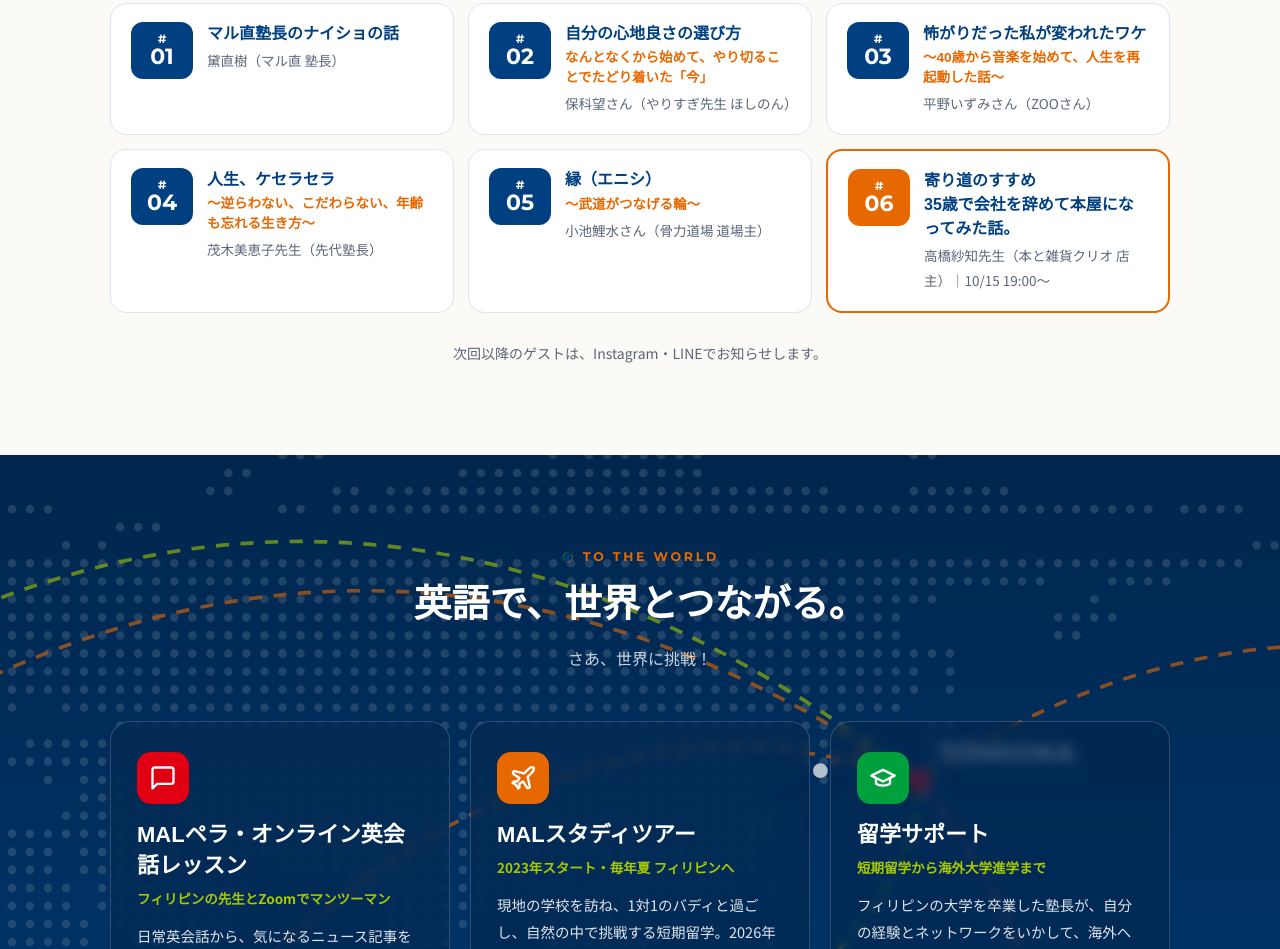
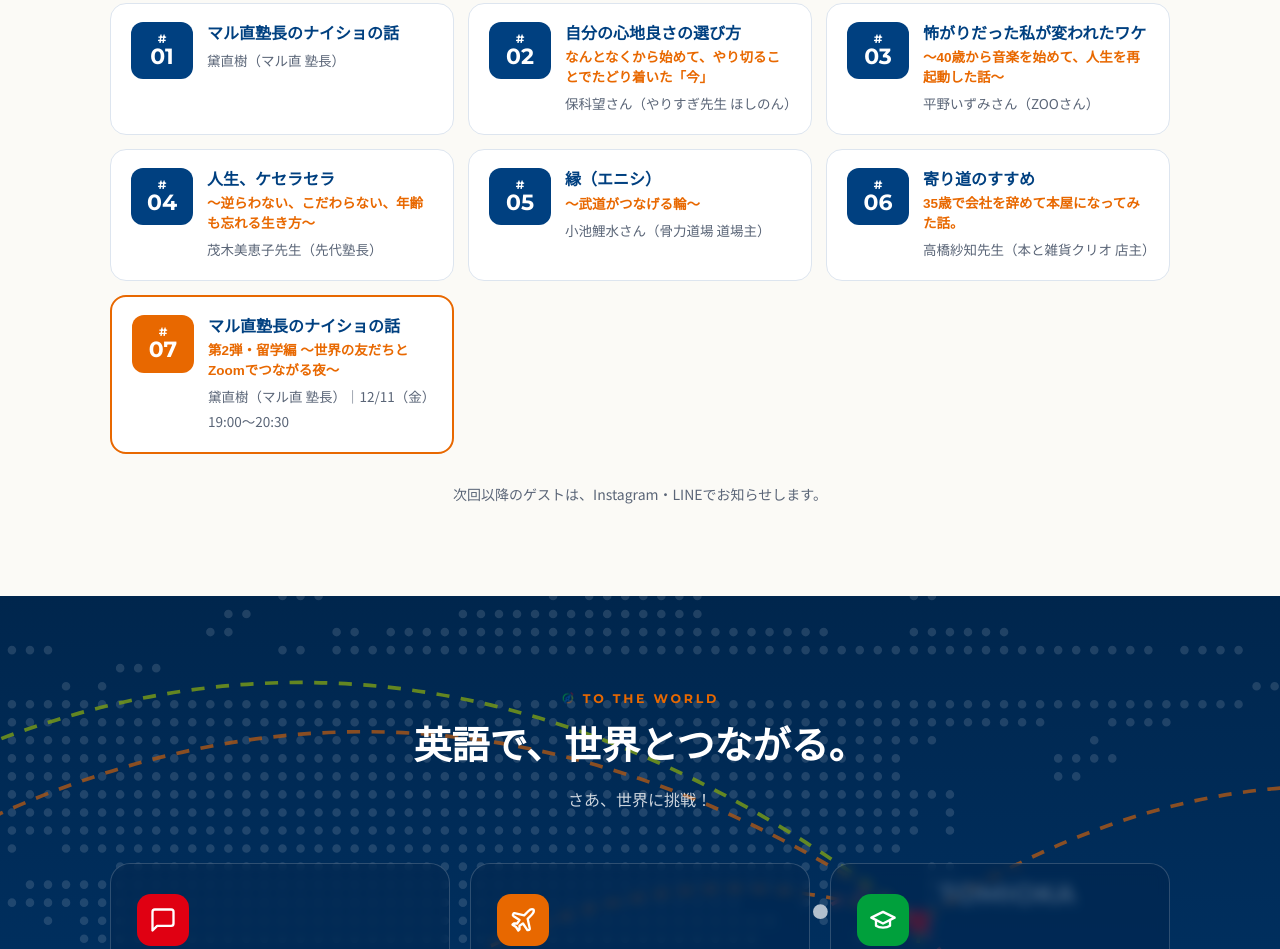
Before and after one commit to manabinoba-marunao/manabinoba-marunao.github.io, a plain HTML site: page index.html in a window 1280 px wide. Shown: the part 5337-6286 px from the top of the page. Drawn offline with Linux system fonts and the light colour scheme; a web font is replaced by a local one.

Commit message:
人生のOS #07（塾長のナイショの話 第2弾・留学編 12/11）を追加、#06を開催済みに
Co-Authored-By: Claude Opus 5.5 <noreply@anthropic.com>
Claude-Session: https://claude.ai/code/session_01SqDKXEB1bVQoEDiG4oSbJn

```diff
--- a/index.html
+++ b/index.html
@@ -519,7 +519,8 @@ const LINKS = {
       <li class="rv"><div class="no">#<b>03</b></div><div><div class="ttl">怖がりだった私が変われたワケ<br><small>〜40歳から音楽を始めて、人生を再起動した話〜</small></div><div class="who">平野いずみさん（ZOOさん）</div></div></li>
       <li class="rv"><div class="no">#<b>04</b></div><div><div class="ttl">人生、ケセラセラ<br><small>〜逆らわない、こだわらない、年齢も忘れる生き方〜</small></div><div class="who">茂木美恵子先生（先代塾長）</div></div></li>
       <li class="rv"><div class="no">#<b>05</b></div><div><div class="ttl">縁（エニシ）<br><small>〜武道がつなげる輪〜</small></div><div class="who">小池鯉水さん（骨力道場 道場主）</div></div></li>
-      <li class="rv next"><div class="no">#<b>06</b></div><div><div class="ttl">寄り道のすすめ<br>35歳で会社を辞めて本屋になってみた話。</div><div class="who">高橋紗知先生（本と雑貨クリオ 店主）｜10/15 19:00〜</div></div></li>
+      <li class="rv"><div class="no">#<b>06</b></div><div><div class="ttl">寄り道のすすめ<br><small>35歳で会社を辞めて本屋になってみた話。</small></div><div class="who">高橋紗知先生（本と雑貨クリオ 店主）</div></div></li>
+      <li class="rv next"><div class="no">#<b>07</b></div><div><div class="ttl">マル直塾長のナイショの話<br><small>第2弾・留学編 〜世界の友だちとZoomでつながる夜〜</small></div><div class="who">黛直樹（マル直 塾長）｜12/11（金）19:00〜20:30</div></div></li>
     </ul>
     <p class="note-line">次回以降のゲストは、Instagram・LINEでお知らせします。</p>
   </div>
```
